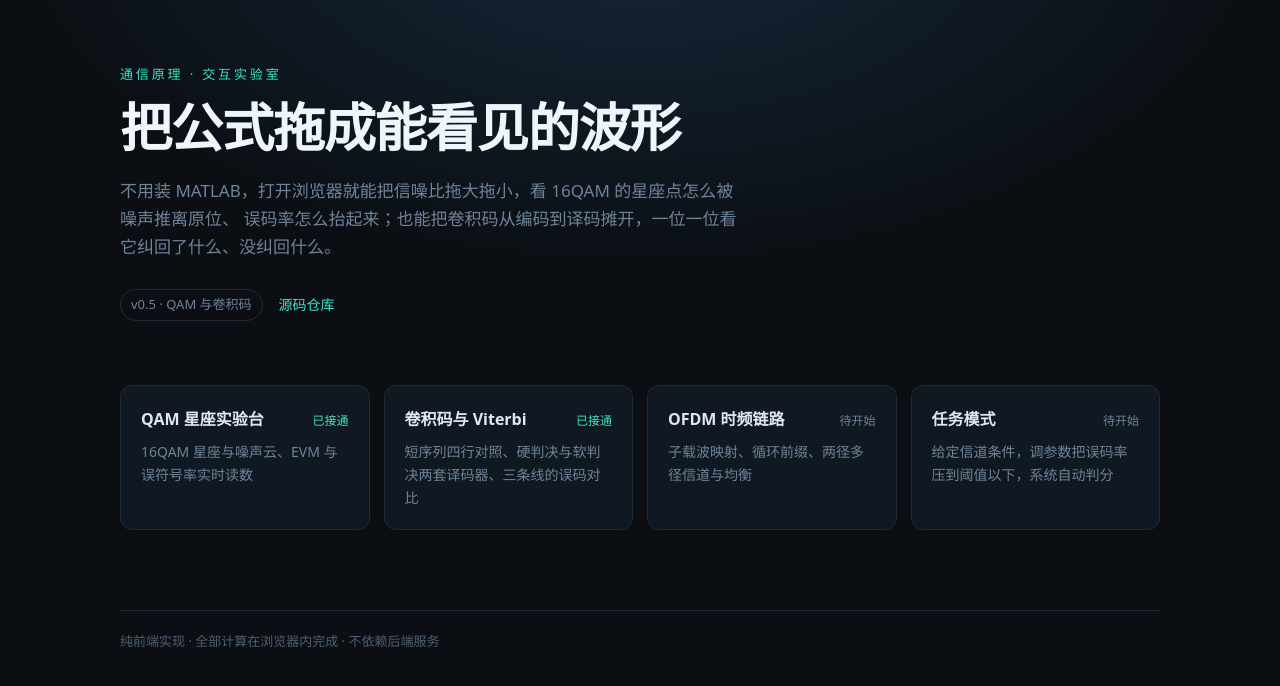
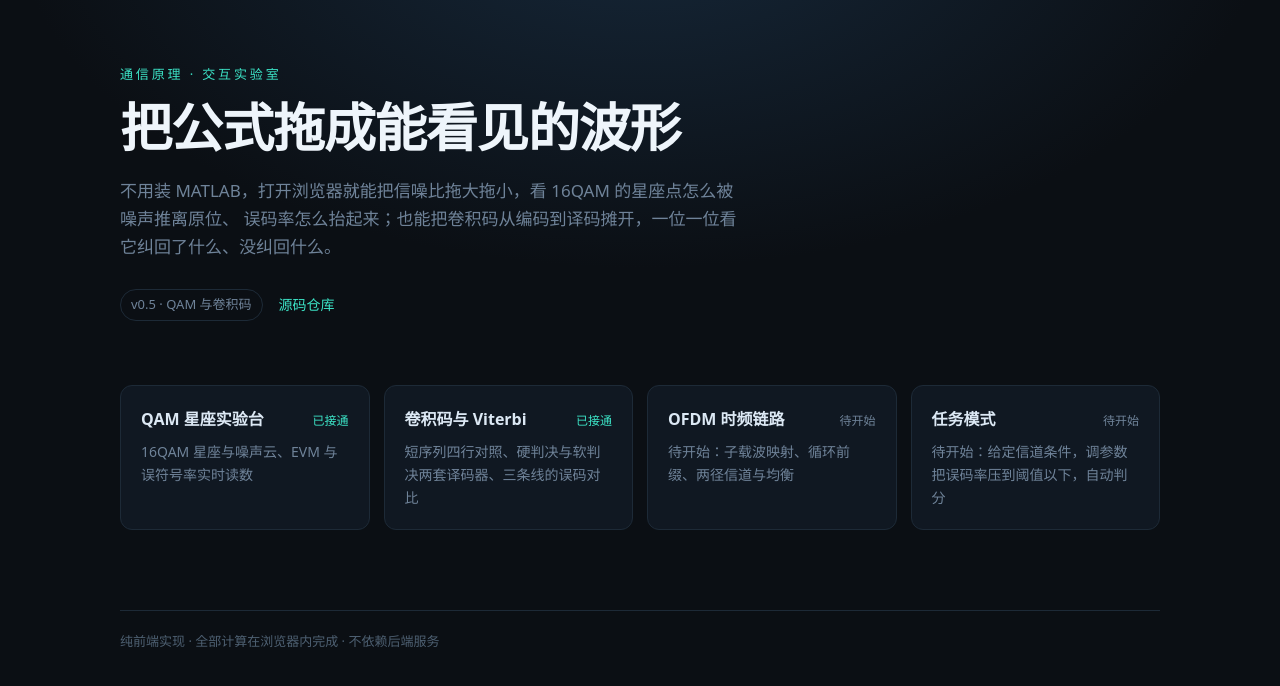
Before and after one commit to 240000000/comm-lab, a React (Vite) app: page / in a window 1280 px wide. Shown: the top 686 px of the page. Built offline with nearby package versions, Linux system fonts and the light colour scheme.

Commit message:
把写了没做的事改成实话

```diff
--- a/src/App.tsx
+++ b/src/App.tsx
@@ -22,13 +22,13 @@ const modules = [
   {
     id: 'ofdm',
     name: 'OFDM 时频链路',
-    desc: '子载波映射、循环前缀、两径多径信道与均衡',
+    desc: '待开始：子载波映射、循环前缀、两径信道与均衡',
     status: '待开始',
   },
   {
     id: 'mission',
     name: '任务模式',
-    desc: '给定信道条件，调参数把误码率压到阈值以下，系统自动判分',
+    desc: '待开始：给定信道条件，调参数把误码率压到阈值以下，自动判分',
     status: '待开始',
   },
 ]
```
Also changed, not shown: 1 other file (tests, documents, lock files or other folders).
